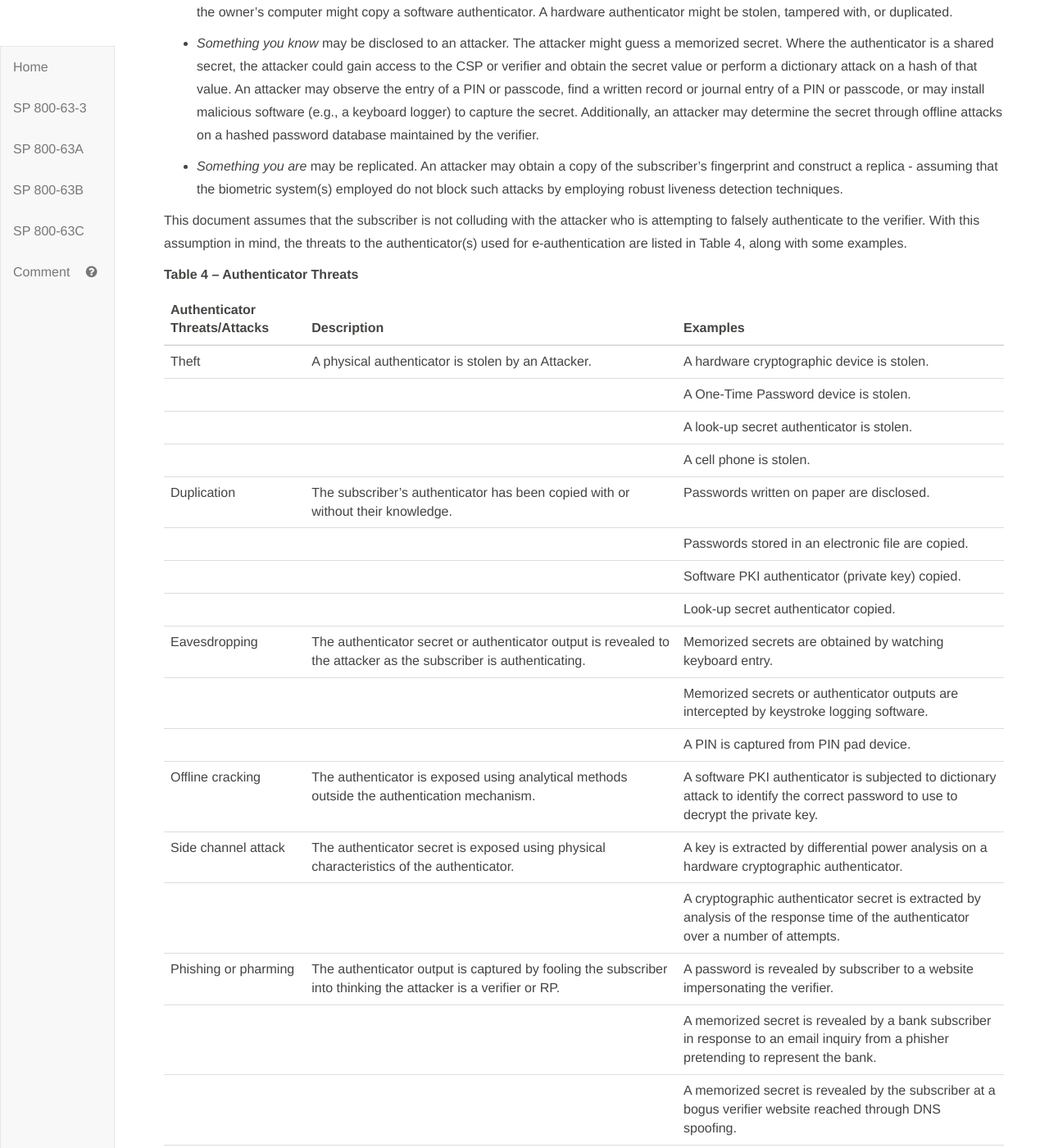
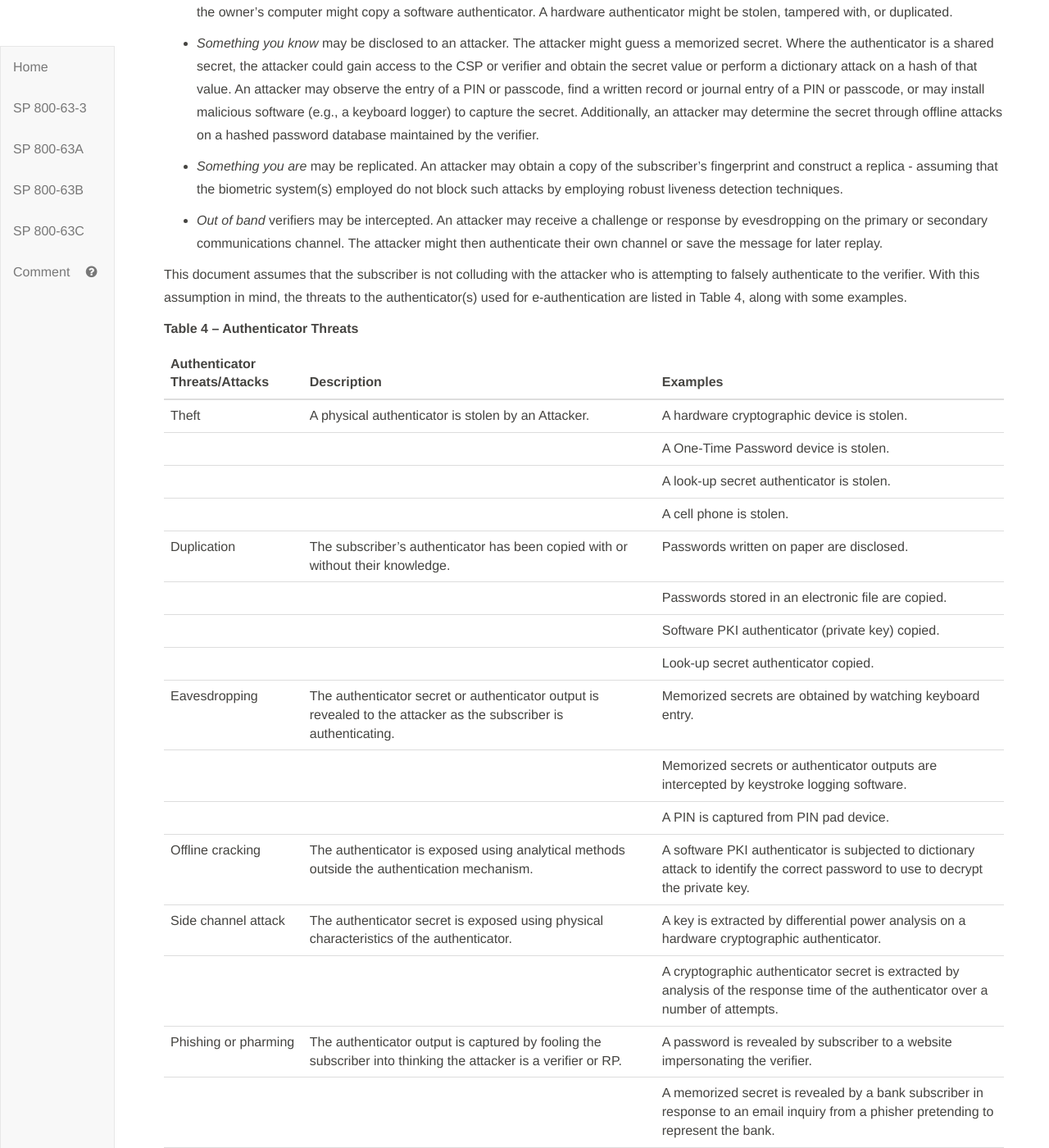
Before and after one commit to usnistgov/800-63-3, a Jekyll site: the page built from sp800-63b.md, in a window 1280 px wide and 1400 px high, scrolled down 38524 px. Shown: the whole window at 82% size. Built offline with Jekyll 4.4.1, drawn with Linux system fonts in a browser that asks for light colours; some of the changed text lies outside the part shown.

Commit message:
Analysis and examples for out of band / SMS threats. These issues were serious enough to indicate the deprecation of SMS for OOB, but they weren't yet reflected in the threats section.

```diff
--- a/sp800-63b/sec8_security.md
+++ b/sp800-63b/sec8_security.md
@@ -13,6 +13,8 @@
 - *Something you know* may be disclosed to an attacker. The attacker might guess a memorized secret. Where the authenticator is a shared secret, the attacker could gain access to the CSP or verifier and obtain the secret value or perform a dictionary attack on a hash of that value. An attacker may observe the entry of a PIN or passcode, find a written record or journal entry of a PIN or passcode, or may install malicious software (e.g., a keyboard logger) to capture the secret. Additionally, an attacker may determine the secret through offline attacks on a hashed password database maintained by the verifier.
 
 - *Something you are* may be replicated. An attacker may obtain a copy of the subscriber’s fingerprint and construct a replica - assuming that the biometric system(s) employed do not block such attacks by employing robust liveness detection techniques.
+
+- *Out of band* verifiers may be intercepted. An attacker may receive a challenge or response by evesdropping on the primary or secondary communications channel. The attacker might then authenticate their own channel or save the message for later replay.
 
 This document assumes that the subscriber is not colluding with the attacker who is attempting to falsely authenticate to the verifier. With this assumption in mind, the threats to the authenticator(s) used for e-authentication are listed in Table 4, along with some examples.
 
@@ -39,10 +41,12 @@
 | | | A memorized secret is revealed by the subscriber at a bogus verifier website reached through DNS spoofing.
 | Social engineering | The attacker establishes a level of trust with a subscriber in order to convince the subscriber to reveal his or her authenticator secret or authenticator output. | A memorized secret is revealed by the subscriber to an officemate asking for the password on behalf of the subscriber’s boss. |
 | | | A memorized secret is revealed by a subscriber in a telephone inquiry from an attacker masquerading as a system administrator. |
+| | | A One-Time Password sent via SMS is received by an attacker who has convinced the mobile operator to redirect the victims mobile phone to the attacker. |
 | Online guessing | The attacker connects to the verifier online and attempts to guess a valid authenticator output in the context of that verifier. | Online dictionary attacks are used to guess memorized secrets. |
 | | | Online guessing is used to guess authenticator outputs for a one-time password device registered to a legitimate claimant. |
 | Endpoint compromise | Malicious code on the endpoint proxies remote access to a connected authenticator without user consent. | A cryptographic authenticator connected to the endpoint is used to authenticate remote attackers. |
 | | Malicious code on the endpoint causes authentication to other than the intended verifier. | Authentication is performed on behalf of an attacker rather than the subscriber.
+| | | A malicious app on the endpoint relays a SMS One-Time Password to an attacker, who uses it to authenticate.
 | | Malicious code on the endpoint compromises a multi-factor software cryptographic authenticator. | Malicious code proxies authentication or exports authenticator keys from the endpoint.
 
 ### 8.2. Threat Mitigation Strategies
```
